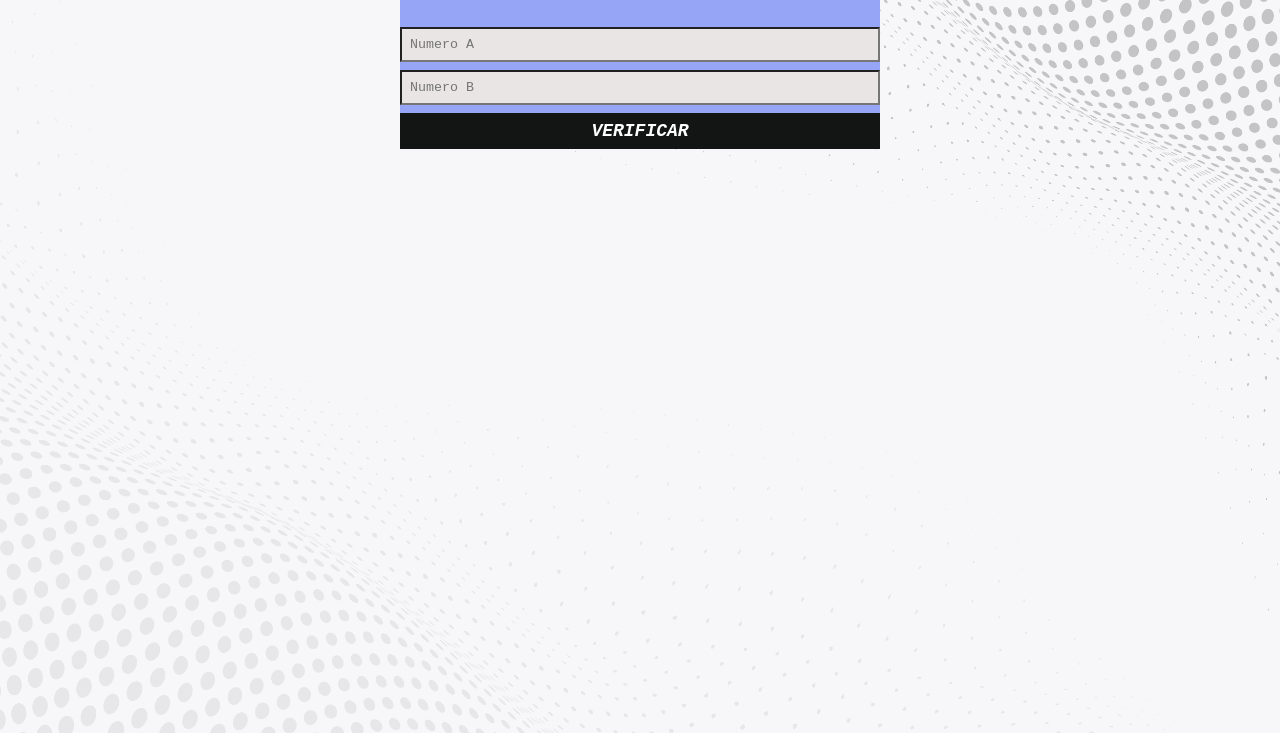
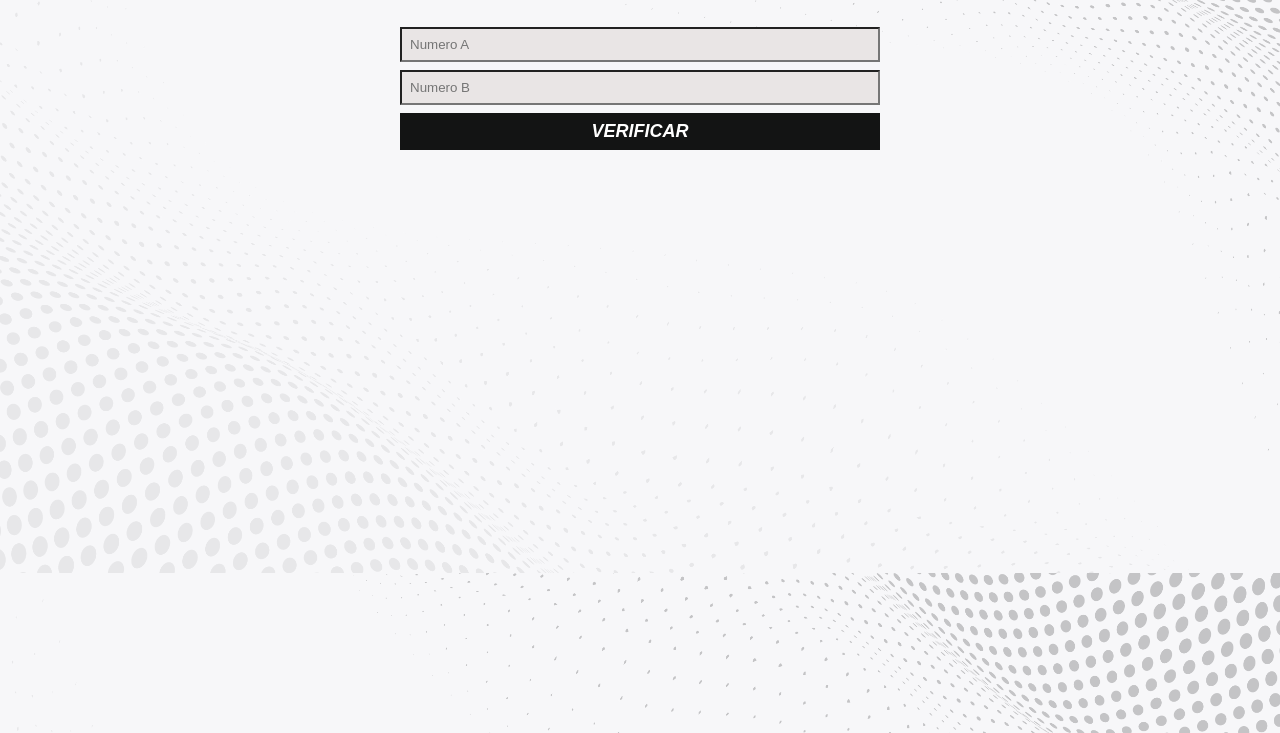
Before and after one commit to alessandrosaldanha/exercicio_html_js, a plain HTML site: page index.html in a window 1280 px wide. Shown: the part 227-960 px from the top of the page. Drawn offline with Linux system fonts and the light colour scheme.

Commit message:
img iniciando

```diff
--- a/index.html
+++ b/index.html
@@ -14,7 +14,7 @@
         <form id="form-comparacao">
             <input type="number" id="numero-a"  placeholder="Numero A" required/>
             <input type="number" id="numero-b"  placeholder="Numero B" required/>
-            <button id="btn-comparador" type="submit" >Verificar</button>
+            <button id="btn-comparador" type="button" >Verificar</button>
         </form>
     </div>
     <script src="./main.js"></script>
--- a/main.css
+++ b/main.css
@@ -2,9 +2,8 @@
     margin: 0;
     padding: 0;
     box-sizing: border-box;
-    font-family: 'Courier New', Courier, monospace;
-    background-color: rgb(151, 165, 247);
 }
+
 body {
     width: 100vw;
     height: 100vh;
@@ -17,6 +16,7 @@ body {
     margin: 160px auto;
     max-width: 480px;
     width: 100%;
+    text-align: center;
 }
 
 form {
@@ -47,5 +47,5 @@ button {
 }
 
 button:hover {
-    background-color: rgb(84, 78, 167);
+    background-color: rgb(136, 136, 139);
 }
```
